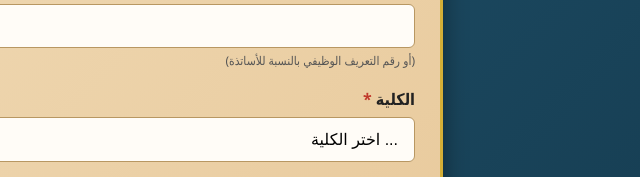
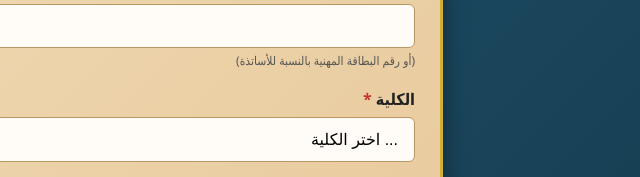
Before and after one commit to Biblio-tipaza/SNDL-registration, a plain HTML site: page index.html in a window 1280 px wide. Shown: the part 1117-1294 px from the top of the page, 550-1190 px from the left. Drawn offline with Linux system fonts and the light colour scheme.

Commit message:
Update index.html

```diff
--- a/index.html
+++ b/index.html
@@ -220,7 +220,7 @@
         <div class="form-group">
             <label>رقم بطاقة الطالب <span class="required">*</span></label>
             <input type="text" name="StudentCard" required>
-            <span style="font-size: 12px; color: #555;">(أو رقم التعريف الوظيفي بالنسبة للأساتذة)</span>
+            <span style="font-size: 12px; color: #555;">(أو رقم البطاقة المهنية بالنسبة للأساتذة)</span>
         </div>
 
         <div class="form-group">
```
